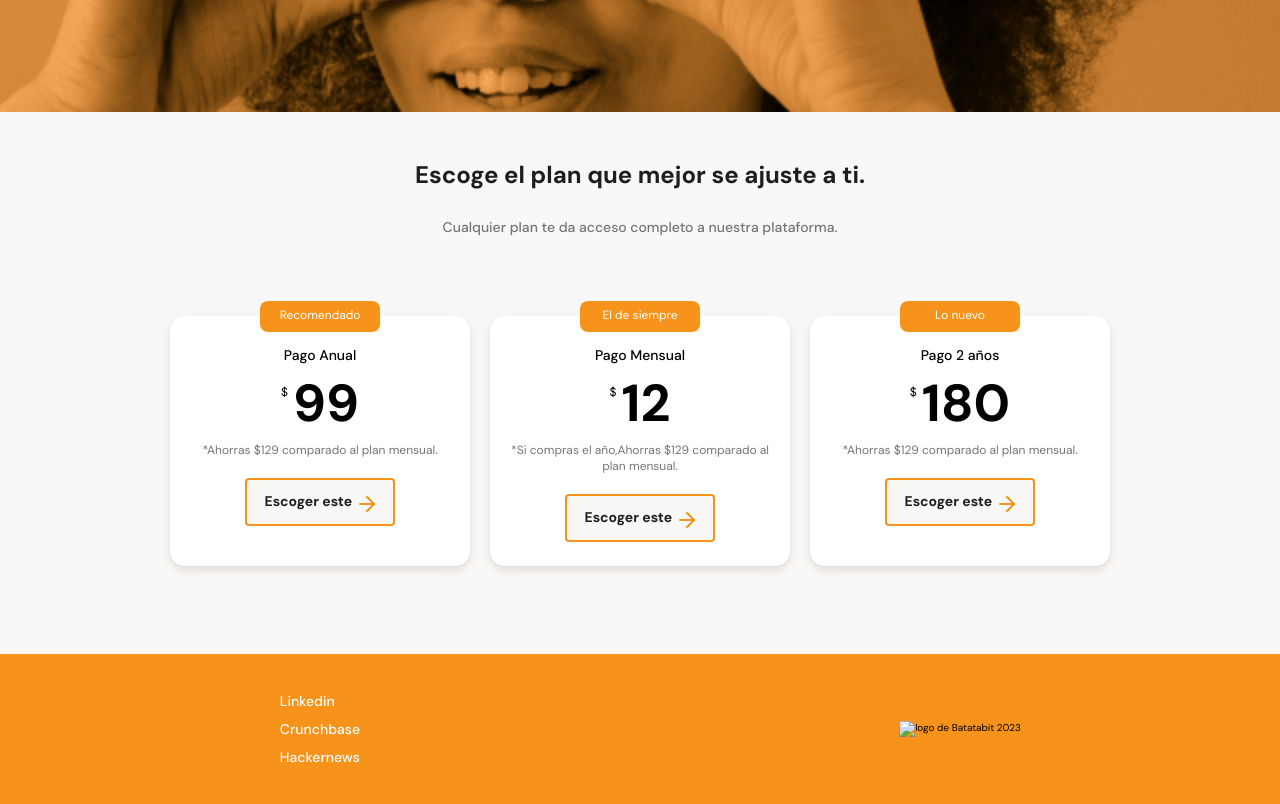
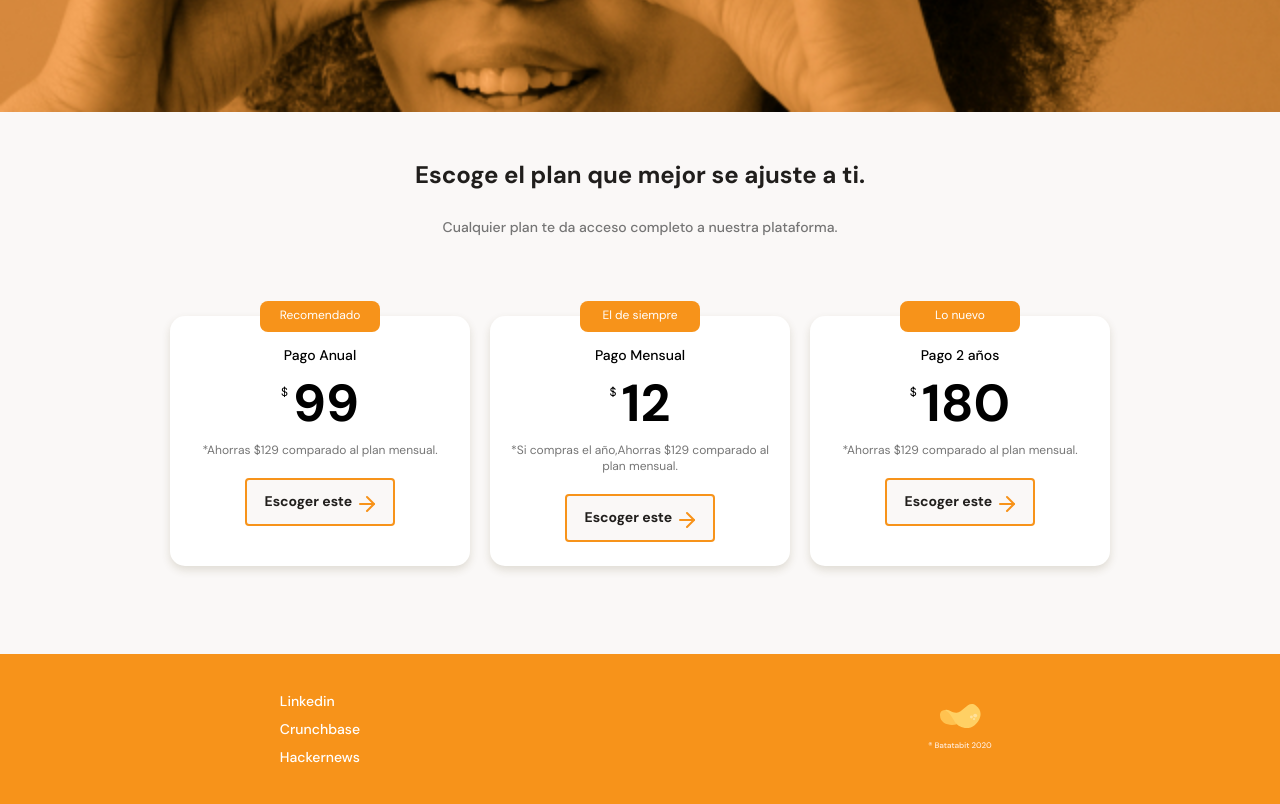
Before and after one commit to SaraSegura/Proyect-Batata, a plain HTML site: page index.html in a window 1280 px wide. Shown: the part 1960-2764 px from the top of the page. Drawn offline with Linux system fonts and the light colour scheme.

Commit message:
se cambia la dirrecipon del logo

```diff
--- a/index.html
+++ b/index.html
@@ -20,7 +20,7 @@
   </head>
   <body>
     <header>
-      <img src="./assets/img/logo.svg" alt="" />
+      <img src="./PROYEC-BATATA/assets/img/logo.svg" alt="" />
       <div class="header-title-container">
         <h1>La próxima revolución en el intercambio de criptomonedas.</h1>
         <p>
@@ -209,7 +209,10 @@
         </ul>
       </section>
       <section class="right">
-        <img src="./assets/img/logo-footer.svg" alt="logo de Batatabit 2023" />
+        <img
+          src="./PROYEC-BATATA/assets/img/logo-footer.svg"
+          alt="logo de Batatabit 2023"
+        />
       </section>
     </footer>
   </body>
```
